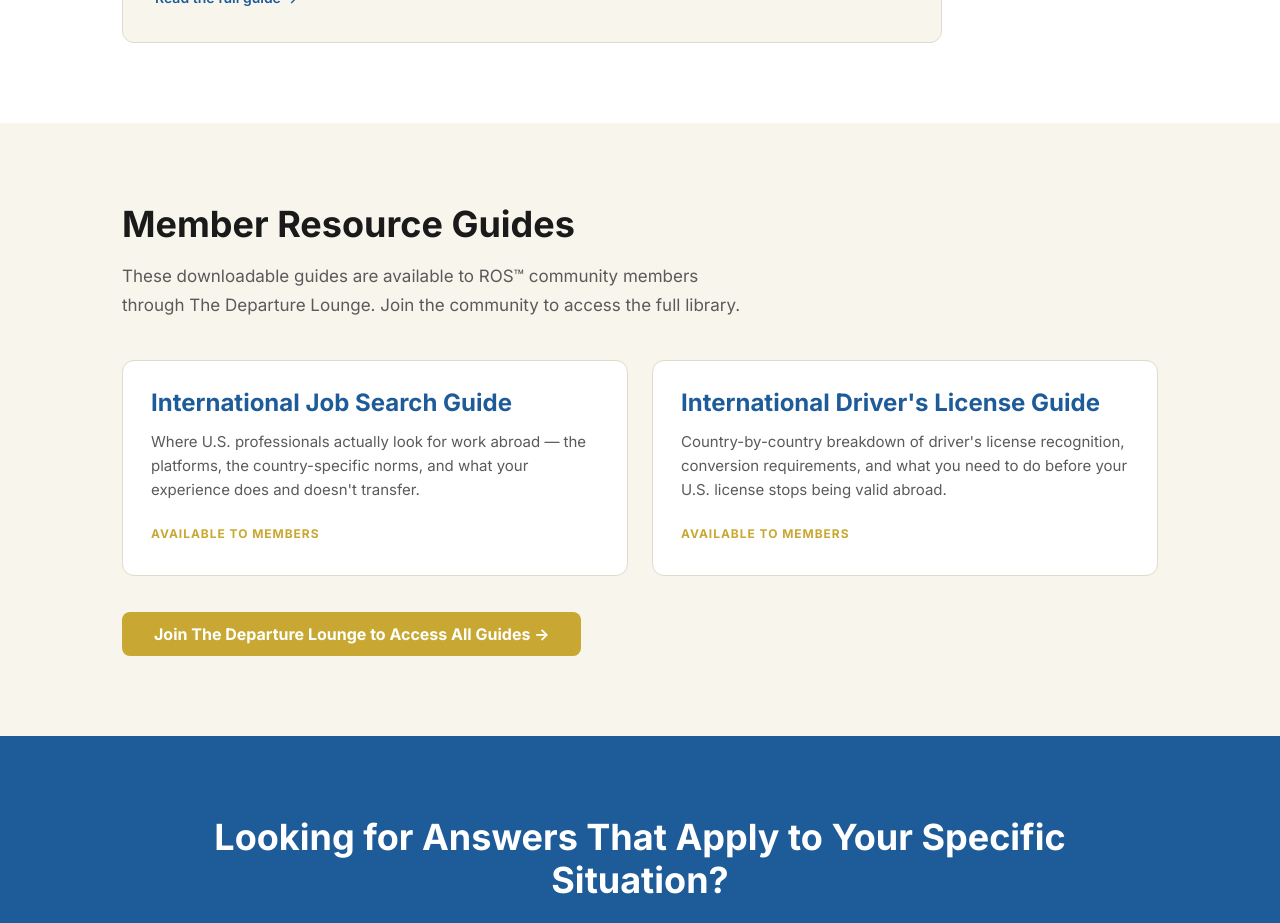
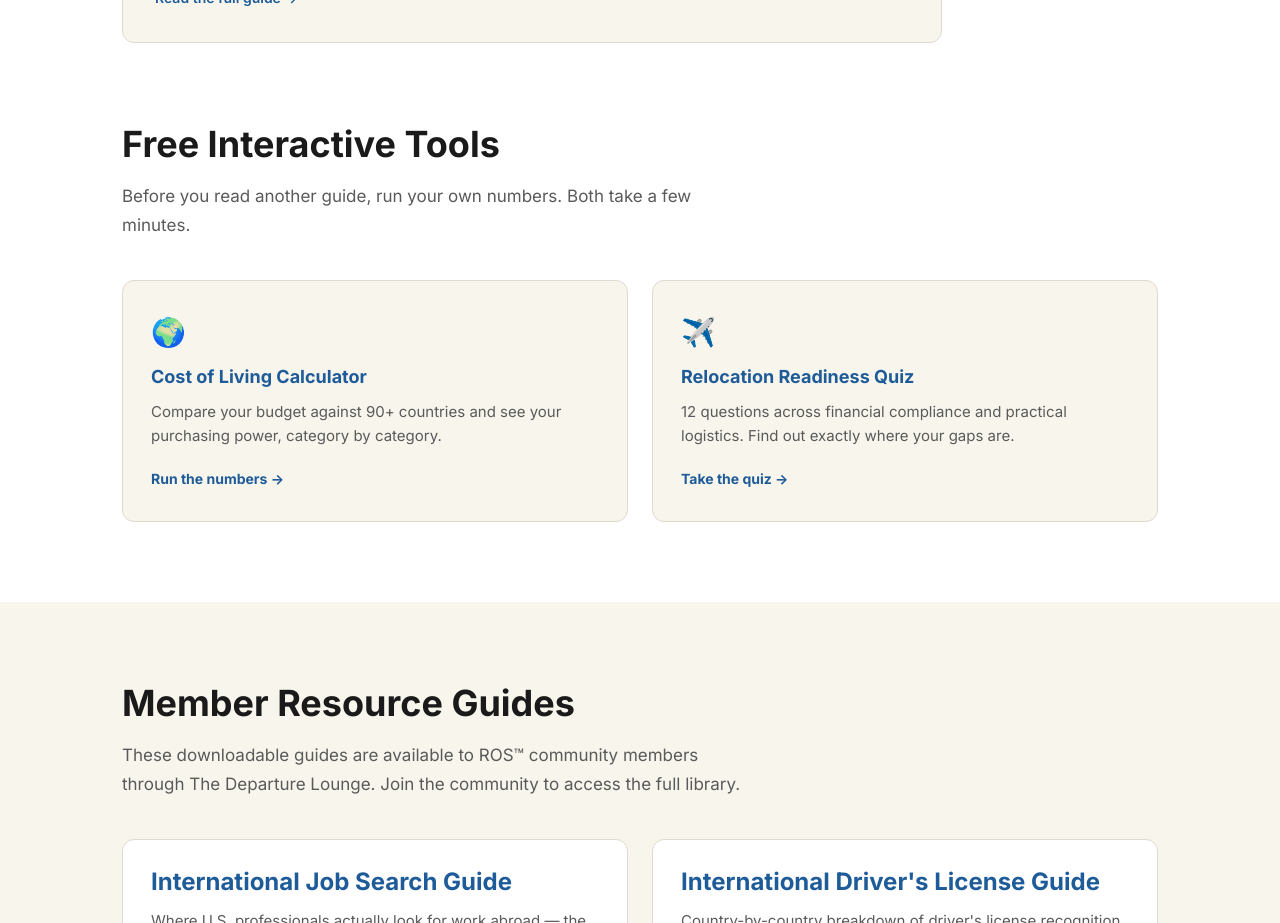
Before and after one commit to globalsystemsstudio-lang/gss-website, a Next.js app: page /resources in a window 1280 px wide. Shown: the part 1600-2523 px from the top of the page. Built offline with nearby package versions, Linux system fonts and the light colour scheme.

Commit message:
Add Free Tools callout section to Resources page

```diff
--- a/app/resources/page.jsx
+++ b/app/resources/page.jsx
@@ -58,6 +58,39 @@ export default function ResourcesPage() {
         </div>
       </section>
 
+      {/* FREE TOOLS */}
+      <section style={{background:'var(--white)', padding:'0 0 80px'}}>
+        <div className="container">
+          <h2>Free Interactive Tools</h2>
+          <p style={{maxWidth:'640px', marginTop:'16px', color:'var(--text-light)'}}>Before you read another guide, run your own numbers. Both take a few minutes.</p>
+          <div style={{display:'grid', gridTemplateColumns:'repeat(auto-fit, minmax(280px, 1fr))', gap:'24px', marginTop:'40px'}}>
+            {[
+              {
+                href: '/cost-of-living-calculator',
+                emoji: '🌍',
+                title: 'Cost of Living Calculator',
+                desc: 'Compare your budget against 90+ countries and see your purchasing power, category by category.',
+                cta: 'Run the numbers →',
+              },
+              {
+                href: '/relocation-readiness-quiz',
+                emoji: '✈️',
+                title: 'Relocation Readiness Quiz',
+                desc: '12 questions across financial compliance and practical logistics. Find out exactly where your gaps are.',
+                cta: 'Take the quiz →',
+              },
+            ].map((tool) => (
+              <Link key={tool.href} href={tool.href} style={{display:'block', background:'var(--bg)', border:'1px solid var(--border)', borderRadius:'12px', padding:'28px', textDecoration:'none', color:'inherit'}}>
+                <div style={{fontSize:'28px', marginBottom:'10px'}}>{tool.emoji}</div>
+                <h3 style={{color:'var(--primary)', marginBottom:'12px', fontSize:'18px'}}>{tool.title}</h3>
+                <p style={{color:'var(--text-light)', fontSize:'15px', lineHeight:'1.6', marginBottom:'16px'}}>{tool.desc}</p>
+                <span style={{fontWeight:'700', color:'var(--primary)', fontSize:'14px'}}>{tool.cta}</span>
+              </Link>
+            ))}
+          </div>
+        </div>
+      </section>
+
       {/* RESOURCE GUIDES */}
       <section style={{background:'var(--bg)', padding:'80px 0'}}>
         <div className="container">
```
